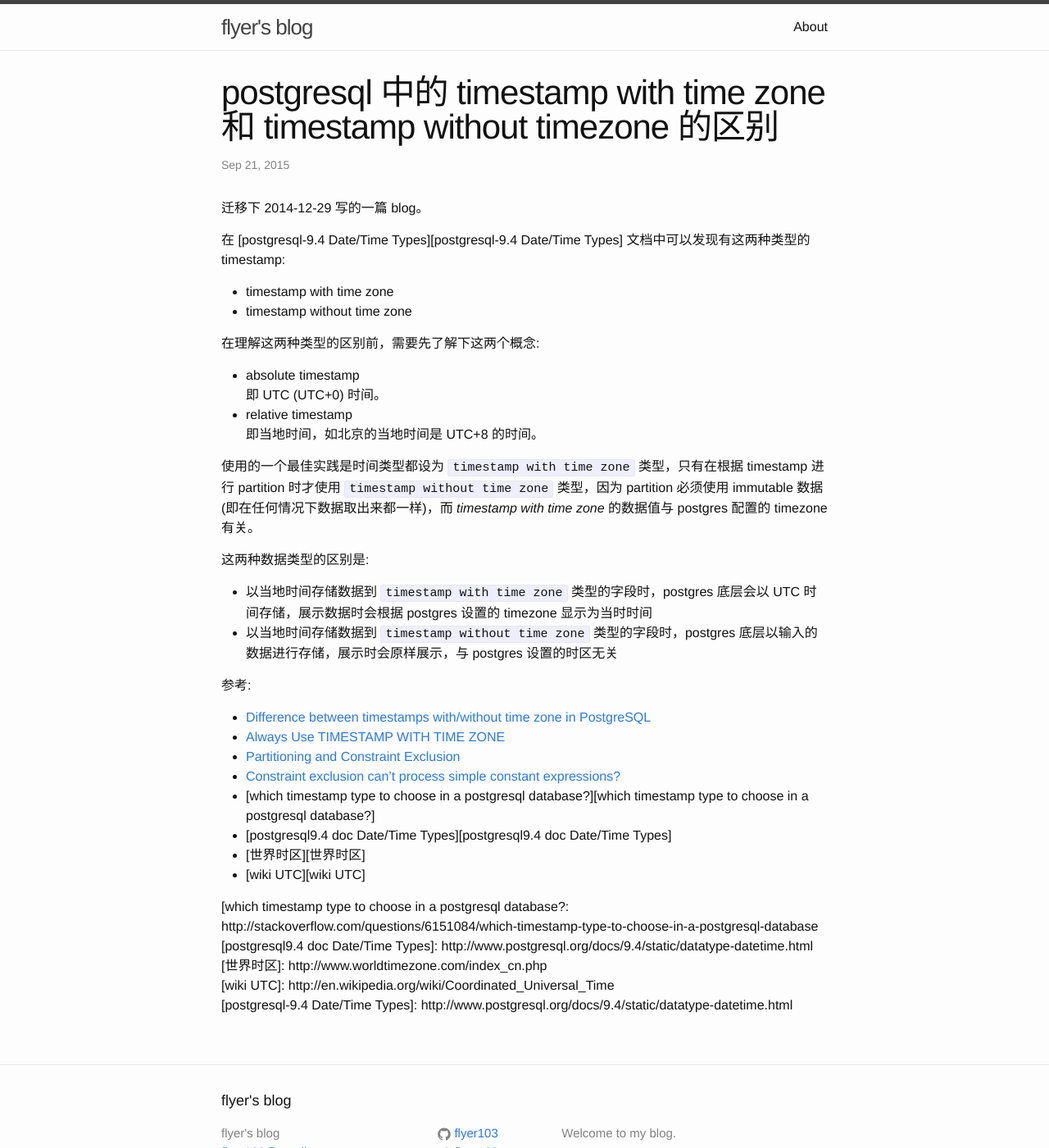
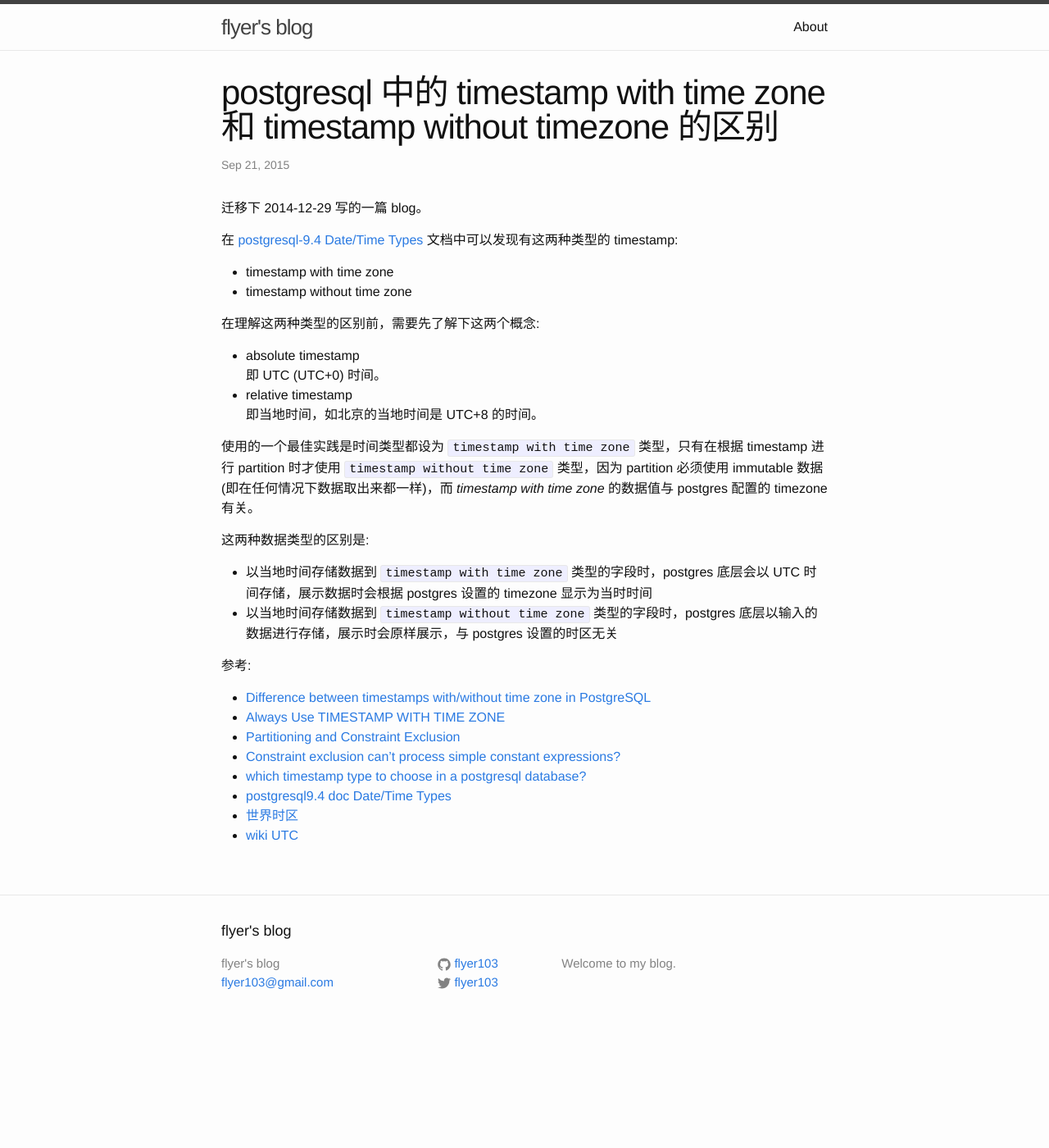
Before and after one commit to flyer103/flyer103.github.io, a Jekyll site: the page built from _posts/2015-09-20-postgresql-timestamp.markdown, in a window 1280 px wide and 1400 px high. Shown: the whole window at 82% size. Built offline with Jekyll 4.4.1, drawn with Linux system fonts in a browser that asks for light colours.

Commit message:
改下格式

```diff
--- a/_posts/2015-09-20-postgresql-timestamp.markdown
+++ b/_posts/2015-09-20-postgresql-timestamp.markdown
@@ -42,7 +42,7 @@ categories: theory, postgresql, time
 [Always Use TIMESTAMP WITH TIME ZONE]: http://justatheory.com/computers/databases/postgresql/use-timestamptz.html
 [Partitioning and Constraint Exclusion]: http://www.postgresql.org/docs/9.4/static/ddl-partitioning.html#DDL-PARTITIONING-CONSTRAINT-EXCLUSION
 [Constraint exclusion can't process simple constant expressions?]: http://comments.gmane.org/gmane.comp.db.postgresql.performance/29681
-[which timestamp type to choose in a postgresql database?: http://stackoverflow.com/questions/6151084/which-timestamp-type-to-choose-in-a-postgresql-database
+[which timestamp type to choose in a postgresql database?]: http://stackoverflow.com/questions/6151084/which-timestamp-type-to-choose-in-a-postgresql-database
 [postgresql9.4 doc Date/Time Types]: http://www.postgresql.org/docs/9.4/static/datatype-datetime.html
 [世界时区]: http://www.worldtimezone.com/index_cn.php
 [wiki UTC]: http://en.wikipedia.org/wiki/Coordinated_Universal_Time
```
